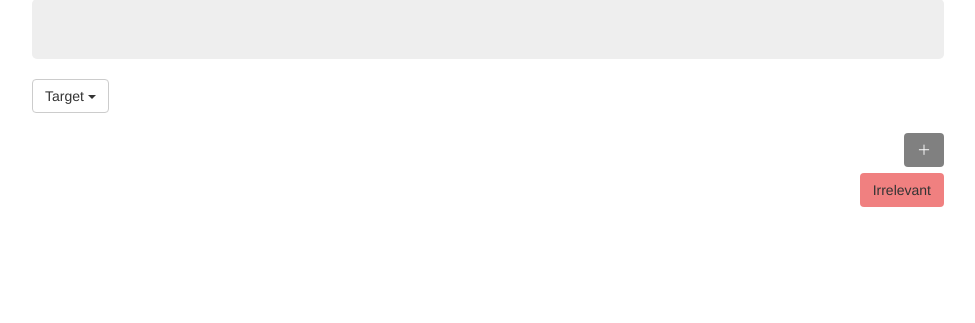
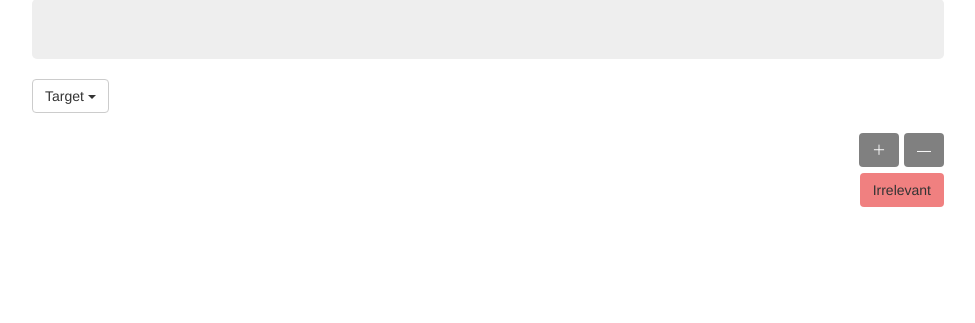
Before and after one commit to j0ma/cs140-sentiment-analysis-project, a Flask app: template Server/templates/annotation.html in a window 1280 px wide. Shown: the part 104-427 px from the top of the page, without its empty margins (152-1127 px from the left). Run offline with Flask 2, Linux system fonts and the light colour scheme; the template is opened without the code that fills it, so the values that code supplies are empty; some libraries are stand-ins or nearby versions.

Commit message:
added remove-candidate button

```diff
--- a/Server/templates/annotation.html
+++ b/Server/templates/annotation.html
@@ -205,7 +205,8 @@
 			</div>
 		</div>
 
-		<button id="add-candidate" class='btn' style="display:block; float:right; background:gray; color:white;">＋</button>
+		<button id="remove-candidate" class='btn' style="display:block; float:right; background:gray; color:white;">—</button>
+		<button id="add-candidate" class='btn' style="display:block; float:right; background:gray; color:white; margin-right:5px;">＋</button>
 		<br><br>
 		<button id="submit-button" class='btn' style="display:block; float:right; background:LightCoral;">Irrelevant</button>
 	</div>
@@ -256,6 +257,12 @@ $(document).ready(function(){
 		candidate.insertAfter($(".candidate:last"));
 	});
 
+	$('#remove-candidate').on("click", function(e){
+		if ($('.candidate').length > 1) {
+			$(".candidate:last").remove();
+		}
+	});
+
 	$('#submit-button').on("click", function(e){
 		$.post(
             "/submit",
```
